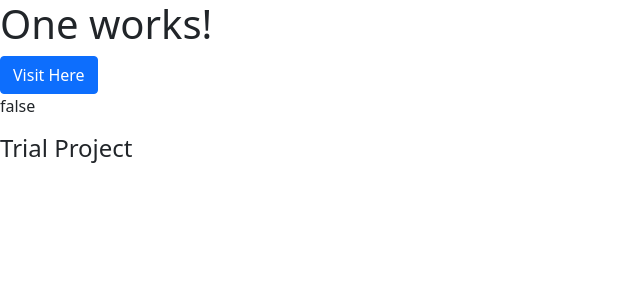
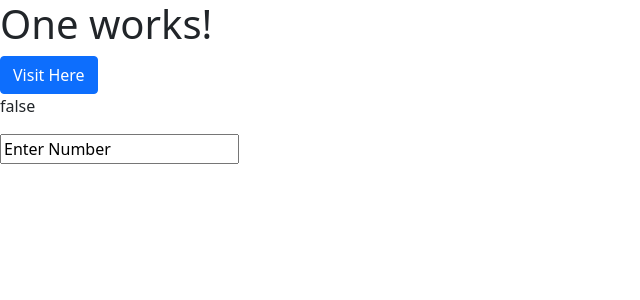
Before and after one commit to DJ-991/Ang_v13, an Angular app: page /one in a window 1280 px wide. Shown: the top 300 px of the page, without its empty margins (0-640 px from the left). Built offline with nearby package versions, Linux system fonts and the light colour scheme.

Commit message:
"New Commit Input"

```diff
--- a/src/app/components/one/one.component.html
+++ b/src/app/components/one/one.component.html
@@ -1,4 +1,5 @@
 <h1>One works!</h1>
 <button class="btn btn-primary" (click)="Visit()">Visit Here</button>
 <p [innerText]="allowServer"></p>
-<h4>Trial Project</h4>
+
+<input type="text" value="Enter Number" />
```
